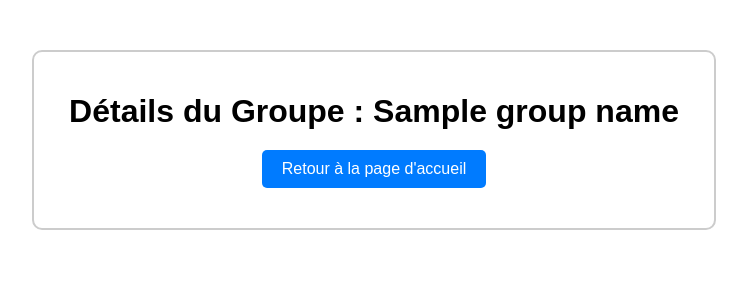
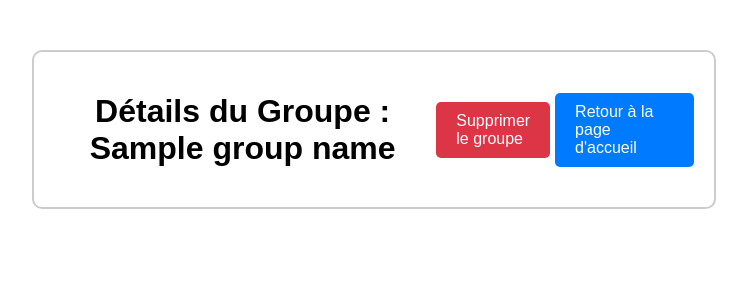
Before and after one commit to Nathanlsch/ProjetFinDeSession, a Flask app: template template/groupe-details.html in a window 1280 px wide. Shown: the top 300 px of the page, without its empty margins (266-1013 px from the left). Run offline with Flask 3, Linux system fonts and the light colour scheme; the template is opened without the code that fills it: most values are stand-ins (such as "Sample title", 1, 10 or a date in 2020).

Commit message:
Add files via upload
bouton supprimer

```diff
--- a/template/groupe-details.html
+++ b/template/groupe-details.html
@@ -17,6 +17,10 @@
       border: 2px solid #ccc;
       border-radius: 10px;
       margin-top: 50px;
+      display: flex; /* Use flexbox */
+      justify-content: space-between; /* Align items horizontally with space between */
+      align-items: center; /* Center items vertically */
+
     }
 
     h1 {
@@ -24,10 +28,16 @@
       margin-bottom: 20px;
     }
 
+    .button-container {
+      display: flex;
+      justify-content: space-between;
+      margin-bottom:10px;
+    }
+
     a {
       display: block;
       width: fit-content;
-      margin: 20px auto;
+      margin: 10px auto;
       padding: 10px 20px;
       background-color: #007bff;
       color: #fff;
@@ -38,14 +48,42 @@
     a:hover {
       background-color: #0056b3;
     }
+    #delete-button a {
+      background-color: #dc3545;
+      margin-left: 5px;
+      margin-right: 5px;
+
+      flex-direction: column;
+    }
+
+    #delete-button a:hover {
+      background-color: #bd2130;
+    }
+
+    #accueil-button a {
+
+      flex-direction: column; /* Stack items vertically */
+    }
+
   </style>
 </head>
 <body>
   <div id="group-details">
     <h1>Détails du Groupe : {{ group_name }}</h1>
-    <!-- Ajoutez d'autres détails du groupe ici -->
+<!-- Ajoutez d'autres détails du groupe ici -->
+    <div id = delete-button> <a href="/acceuil">Supprimer le groupe</a> </div>
 
-    <a href="/acceuil">Retour à la page d'accueil</a>
+    <div id = accueil-button> <a href="/acceuil">Retour à la page d'accueil</a></div>
+
+
+
+<!-- Ajouter bouton qui supprime le groupe pour l'administrateur, Ajouter affichage des utilisateurs du groupe, Ajouter le code du groupe pour inviter des utilisateurs -->
+<!-- {% if admin == 1 %} -->
+
+
+
+<!-- {% endif %} -->
+
   </div>
 </body>
 </html>
```
